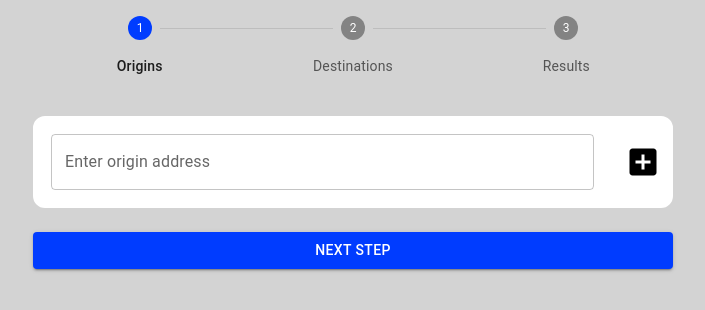
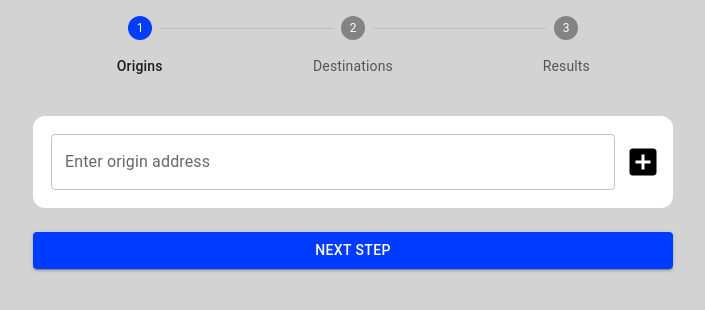
Before and after one commit to HJain01/SnailTrail, a React (Create React App) app: page / in a window 1280 px wide. Shown: the top 310 px of the page, without its empty margins (287-992 px from the left). Built offline with nearby package versions, Linux system fonts and the light colour scheme.

Commit message:
making the input box and validation errors better aligned

```diff
--- a/src/components/AddressesList.css
+++ b/src/components/AddressesList.css
@@ -14,9 +14,10 @@
 
 .input-grid {
     display: grid;
+    grid-template-columns: 14fr 1fr;
     grid-template-areas:
-    "a a a a a a a a b"
-    "c c c c c c c c c";
+    "a b"
+    "c c";
     justify-items: center;
     align-items: center;
     margin-bottom: .5rem;
--- a/src/global.css
+++ b/src/global.css
@@ -1,7 +1,6 @@
 .validation-error {
     color: #ff0000;
     margin-bottom: 0;
-    margin-left: auto;
-    margin-right: auto;
     font-weight: bold;
+    justify-self: start;
 }
```
